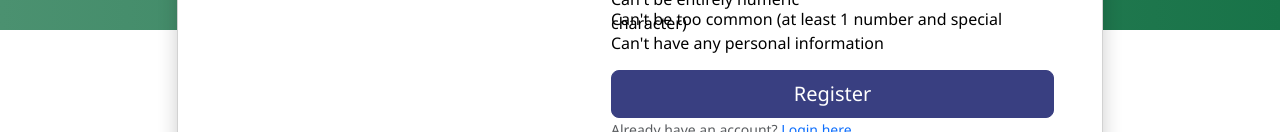
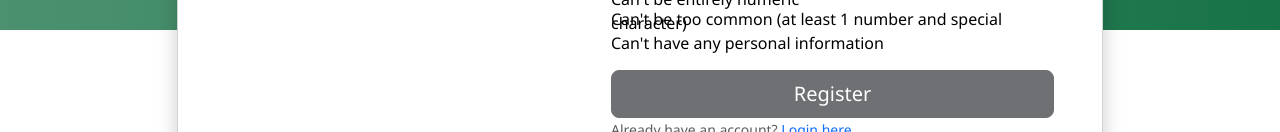
Before and after one commit to msallou/login-register-django-react, a React (Create React App) app in the folder frontend/: page /register in a window 1280 px wide. Shown: the part 820-952 px from the top of the page. Built offline with nearby package versions, Linux system fonts and the light colour scheme.

Commit message:
updates to registration validity

```diff
--- a/frontend/src/views/RegisterPage.js
+++ b/frontend/src/views/RegisterPage.js
@@ -14,6 +14,8 @@ function RegisterPage() {
   const [personalInfoColor, setPersonalInfoColor] = useState('black');
   const [commonPasswordColor, setCommonPasswordColor] = useState('black');
   const [isButtonDisabled, setIsButtonDisabled] = useState(false);
+
+  const [emailErrorMessage, setEmailErrorMessage] = useState('');
 
   const [username, setUsername] = useState('');
   const [first_name, setFirst_Name] = useState('');
@@ -37,6 +39,18 @@ function RegisterPage() {
     }
   };
 
+  const fetchEmailDomains = async () => {
+    try {
+      const response = await fetch('./emails.txt');
+      const domains = await response.text();
+      return domains.split('\n');
+    } catch (error) {
+      console.error('Error fetching email domains:', error);
+      return [];
+    }
+  };
+
+
   const checkCommonPassword = async () => {
     if (password === '') {
       setCommonPasswordColor('black');
@@ -55,28 +69,45 @@ function RegisterPage() {
     }
   };
 
+  const checkEmail = () => {
+    if (email === '') {
+      setEmailErrorMessage('');
+      return;
+    }
 
-  const checkPersonalInfo = () => {
-    if (password === '' || password2 === '') {
-      setPersonalInfoColor('black');
+    const emailRegex = /^[^\s@]+@[^\s@]+\.[^\s@]+$/;
+
+    if (!emailRegex.test(email)) {
+      setEmailErrorMessage('Invalid Email');
     } else {
-      const stringsToCheck = [username, first_name, last_name];
-      const lowercasePassword = password.toLowerCase();
-      // const lowercasePassword2 = password2.toLowerCase();
-
-      const filteredStrings = stringsToCheck.map(str => str.length >= 3 ? str : null).filter(Boolean); // strings that are at least three
-
-      let matches = false
-
-      for (const str of filteredStrings) {
-        if (lowercasePassword.includes(str.toLowerCase().slice(0, 3))) {
-          matches = true
-        }
-      }
-
-      setPersonalInfoColor(matches? 'red' : 'green');
+      setEmailErrorMessage('');
     }
   };
+
+
+
+  // const checkPersonalInfo = () => {
+  //   if (password === '' || password2 === '') {
+  //     setPersonalInfoColor('black');
+  //   } else {
+  //     const stringsToCheck = [username, first_name, last_name];
+  //     const lowercasePassword = password.toLowerCase();
+  //     // const lowercasePassword2 = password2.toLowerCase();
+
+  //     const filteredStrings = stringsToCheck.map(str => str.length >= 3 ? str : null).filter(Boolean); // strings that are at least three
+
+  //     let matches = false
+
+  //     for (const str of filteredStrings) {
+  //       if (lowercasePassword.includes(str.toLowerCase().slice(0, 3))) {
+  //         matches = true
+  //       }
+  //     }
+
+  //     setPersonalInfoColor(matches? 'red' : 'green');
+  //   }
+  // };
+
 
   const checkPasswordLength = () => {
     if (password === '') {
@@ -111,8 +142,9 @@ function RegisterPage() {
     checkPassMatch();
     checkPasswordLength();
     checkNumericPassword();
-    checkPersonalInfo();
+    // checkPersonalInfo();
     checkCommonPassword();
+    checkEmail()
 
     const passlength = document.getElementById('passlength');
     const match = document.getElementById('match');
@@ -127,11 +159,18 @@ function RegisterPage() {
     toocommon.style.color = commonPasswordColor;
 
     if (
+      emailErrorMessage ||
       passMatchStyle === 'block' ||
       lengthColor === 'red' ||
       numericColor === 'red' ||
       personalInfoColor === 'red' ||
-      commonPasswordColor === 'red'
+      commonPasswordColor === 'red' ||
+      username === '' ||
+      first_name === '' ||
+      last_name === '' ||
+      email === '' ||
+      password === '' ||
+      password2 === ''
     ) {
       setIsButtonDisabled(true);
     } else {
@@ -199,7 +238,8 @@ function RegisterPage() {
                         </div>
                         <div className="form-outline mb-2">
                           <label className="form-label" htmlFor="formEmail">Email Address</label>
-                          <input type="email" id="formEmail" className="form-control form-control-lg" placeholder="Email Address" onChange={e => setEmail(e.target.value)} />
+                          {emailErrorMessage && (<p style={{ color: 'red', fontSize: '14px', marginBottom: '5px' }}>{emailErrorMessage}</p>)}
+                          <input type="email" id="formEmail" className="form-control form-control-lg" placeholder="Email Address" onChange={(e) => {e.persist(); setEmail(e.target.value); checkEmail()}}/>
                         </div>
                         <div className="form-outline mb-2">
                           <label className="form-label" htmlFor="formPassword">Password</label>
@@ -218,7 +258,7 @@ function RegisterPage() {
                         </div>
                         <div className="pt-1 mb-4">
                           <button className="btn btn-dark btn-lg btn-block button" disabled={isButtonDisabled} type="submit">Register</button>
-                          <p className="pb-lg-2 small text-muted logintext">Already have an account? <a href="/login">Login here</a></p>
+                          <p className="pb-lg-2 small text-muted logintext" style={{textDecoration: 'none'}}>Already have an account? <a href="/login">Login here</a></p>
                         </div>
                       </form>
                     </div>
```
